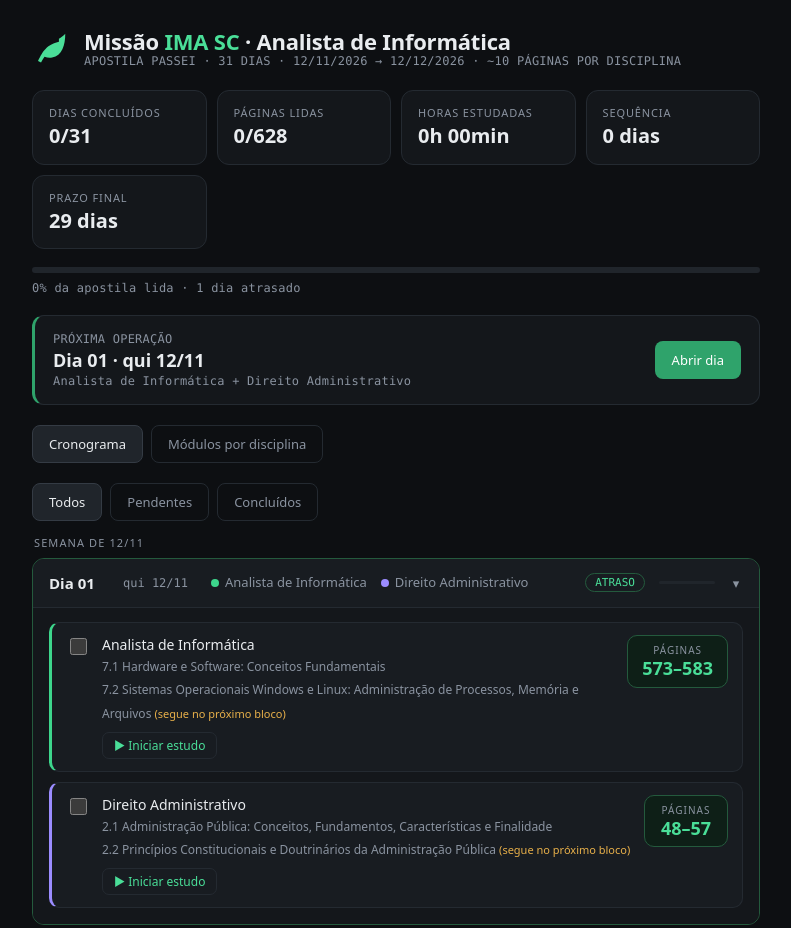
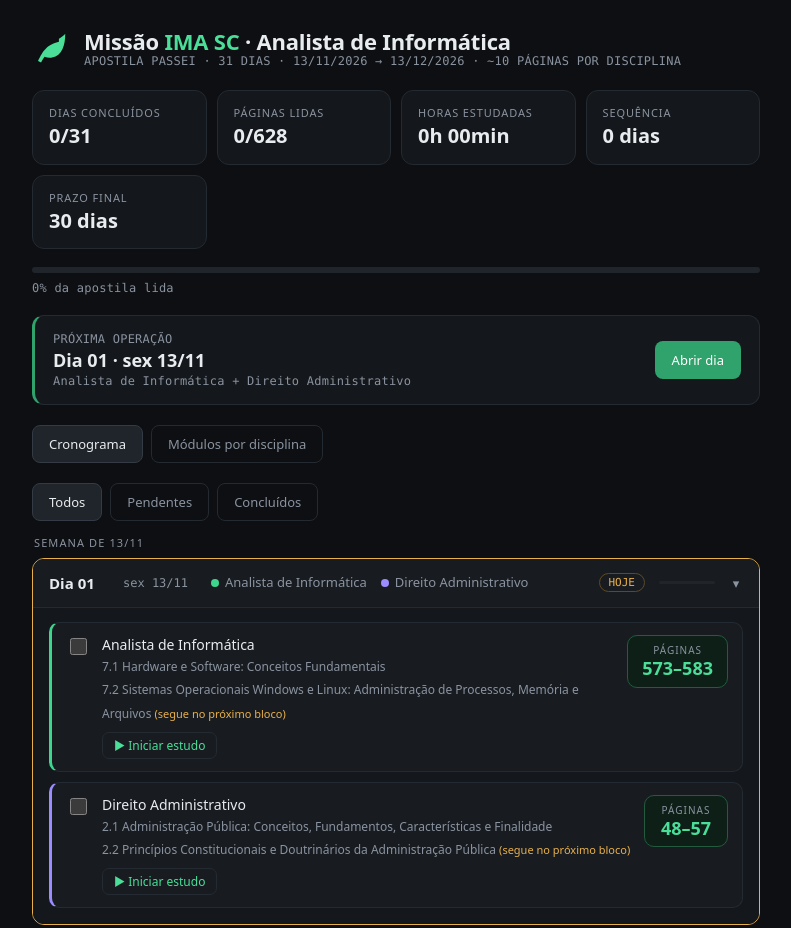
Before and after one commit to p-serafim/analista_informatica, a plain HTML site: page index.html in a window 1280 px wide. Shown: the top 928 px of the page, without its empty margins (244-1035 px from the left). Drawn offline with Linux system fonts and the light colour scheme.

Commit message:
Update index.html

```diff
--- a/index.html
+++ b/index.html
@@ -102,7 +102,7 @@ body.reading #bal{bottom:calc(88px + env(safe-area-inset-bottom,0px))}
 @media(max-width:520px){.mh .dd{min-width:62px;font-size:11px}.mh p{font-size:12px}}
 </style></head><body><div class="wrap">
 <header><svg viewBox="0 0 24 24" fill="currentColor" aria-hidden="true"><path d="M17 8C8 10 5.9 16.2 3.8 20.2l1.9 1c.7-1.4 1.4-2.6 2.2-3.7 1.6.6 3.2.8 4.8.5C19 17 21 10 21 3c-1.2 1.4-2.6 2.3-4 3.2z"/></svg>
-<div><h1>Missão <b>IMA SC</b> · Analista de Informática</h1><div class="sub">APOSTILA PASSEI · 31 DIAS · 12/11/2026 → 12/12/2026 · ~10 PÁGINAS POR DISCIPLINA</div></div></header>
+<div><h1>Missão <b>IMA SC</b> · Analista de Informática</h1><div class="sub">APOSTILA PASSEI · 31 DIAS · 13/11/2026 → 13/12/2026 · ~10 PÁGINAS POR DISCIPLINA</div></div></header>
 <div class="stats">
 <div class="st"><small>Dias concluídos</small><strong id="cnt">0/31</strong></div>
 <div class="st"><small>Páginas lidas</small><strong id="pgn">0/810</strong></div>
@@ -126,7 +126,7 @@ const save=()=>{try{localStorage.setItem('ima31',JSON.stringify(S))}catch(e){}};
 let T=S.timer||null,view='c',flt='all',exp=-1,mexp=-1;
 const TOT=D.disc.reduce((s,d)=>s+d.b-d.a+1,0);
 const WD=['dom','seg','ter','qua','qui','sex','sáb'],P2=x=>String(x).padStart(2,'0'),N=D.days.length;
-const dt=i=>new Date(2026,10,12+i),iso=d=>{const x=new Date(d);x.setMinutes(x.getMinutes()-x.getTimezoneOffset());return x.toISOString().slice(0,10)};
+const dt=i=>new Date(2026,10,13+i),iso=d=>{const x=new Date(d);x.setMinutes(x.getMinutes()-x.getTimezoneOffset());return x.toISOString().slice(0,10)};
 const lab=d=>WD[d.getDay()]+' '+P2(d.getDate())+'/'+P2(d.getMonth()+1);
 const bd=(i,j)=>!!S.b[i+'-'+j],dd=i=>bd(i,0)&&bd(i,1);
 const tops=(a,b)=>D.top.filter(t=>t[3]<=b&&t[4]>=a);
```
